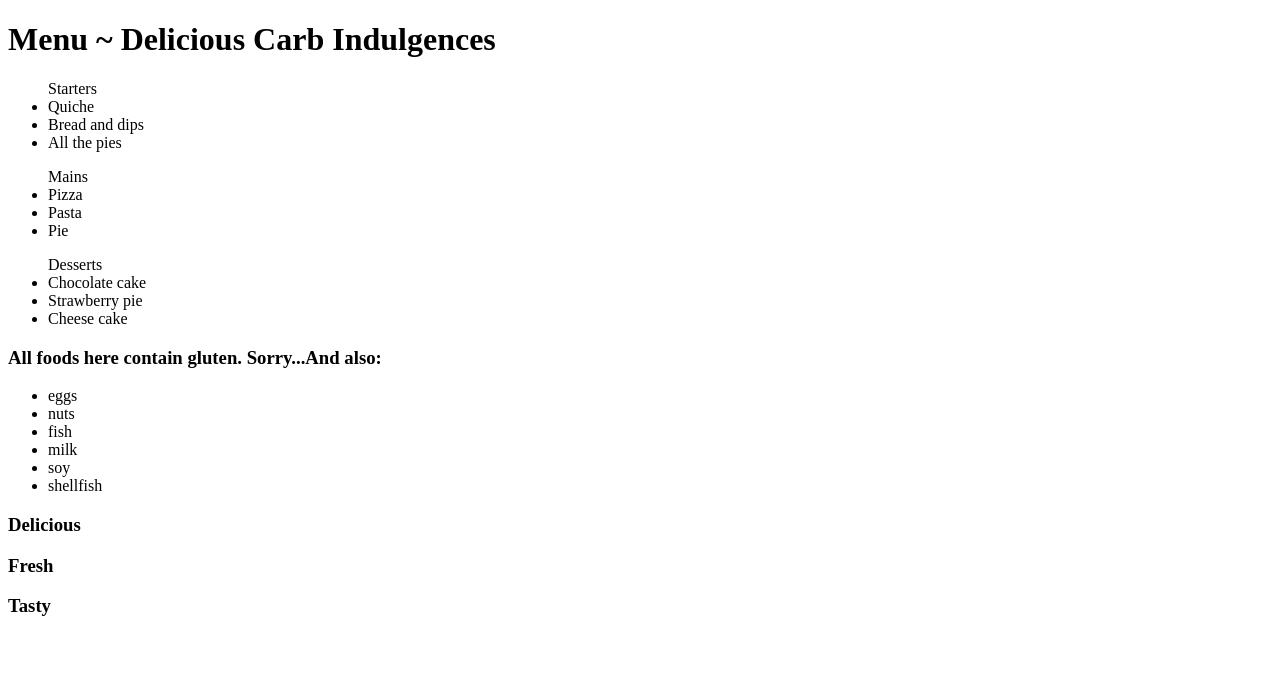
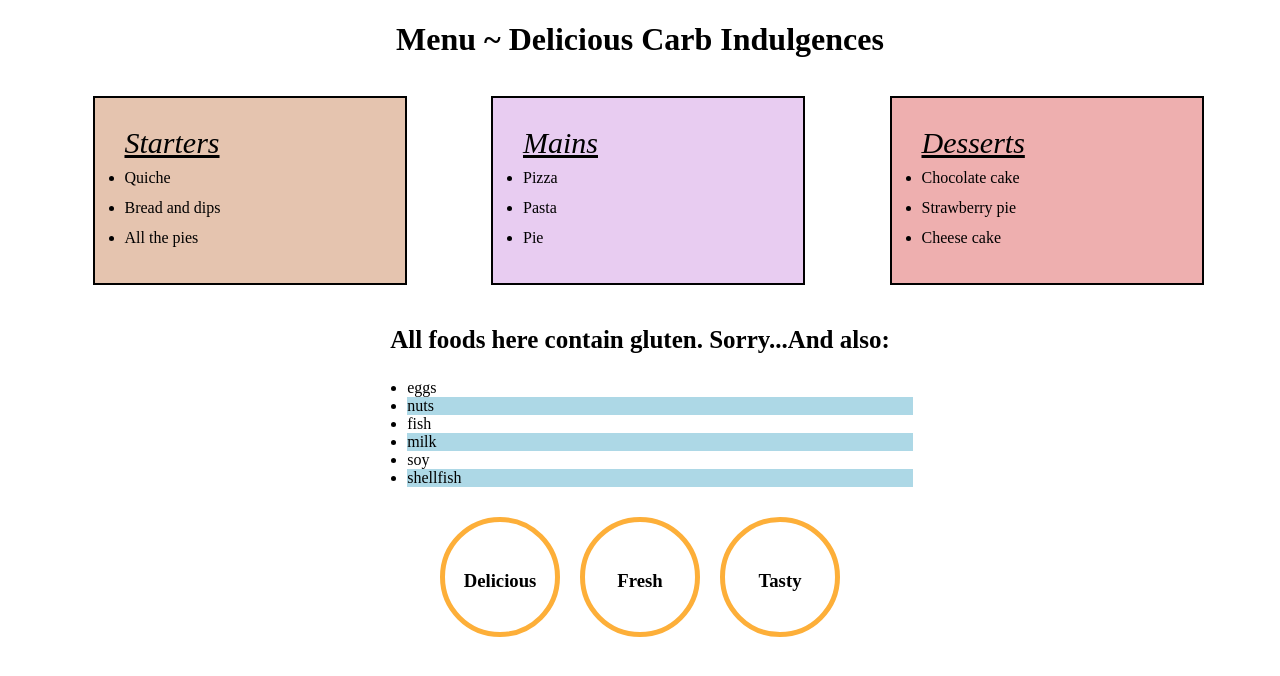
Before and after one commit to FBW32/02-Browser-DOM-querying, a plain HTML site: page index.html in a window 1280 px wide. Drawn offline with Linux system fonts and the light colour scheme.

Commit message:
solution

```diff
--- a/index.html
+++ b/index.html
@@ -56,6 +56,8 @@
             <h3>Tasty</h3>
         </section>
     </footer>
+
+    <script src="main.js"></script>
 </body>
 
 </html>
--- /dev/null
+++ b/main.js
@@ -0,0 +1,64 @@
+
+let h1= document.querySelector(".title")
+h1.style.textAlign="center"
+
+let main=document.querySelector(".main")
+main.style.display="flex"
+main.style.width="100vw"
+main.style.flexWrap="wrap"
+main.style.justifyContent="space-evenly"
+
+
+let uls=document.querySelectorAll(".food-category")
+uls[0].style.backgroundColor="#E5C4AF"
+uls[1].style.backgroundColor="#E8CCF1"
+uls[2].style.backgroundColor="#EEAFAF"
+uls.forEach(ul=>{
+    ul.style.width="250px"
+    ul.style.padding="30px"
+    ul.style.border="2px solid black"
+    ul.style.lineHeight="30px"
+})
+
+let labels=document.querySelectorAll(".category")
+labels.forEach(label=>{
+    console.log(label)
+    label.style.fontSize="30px";
+    label.style.textDecoration="underline"
+    label.style.fontStyle="italic"
+})
+
+let h3= document.querySelector("#warning")
+h3.style.textAlign="center"
+h3.style.fontSize="25px"
+
+
+let allergies= document.querySelector(".allergies")
+allergies.style.width="40%"
+allergies.style.margin="0 auto"
+
+let allergyInfo=document.querySelectorAll(".allergy-info")
+allergyInfo.forEach((li,i)=>{
+    if(i%2!==0){
+        li.style.backgroundColor="lightblue"
+    }
+})
+
+
+let footer= document.querySelector(".footer")
+footer.style.display="flex"
+footer.style.flexWrap="wrap"
+footer.style.justifyContent="center"
+footer.style.padding="20px"
+
+let foodDesc=document.querySelectorAll(".food-desc")
+foodDesc.forEach(item=>{
+    item.style.width="120px"
+    item.style.height="120px"
+    item.style.lineHeight="80px"
+    item.style.border="5px solid #FDAF39"
+    item.style.borderRadius="60px"
+    item.style.textAlign="center"
+    item.style.margin="10px"
+    item.style.boxSizing="border-box"
+})
```
